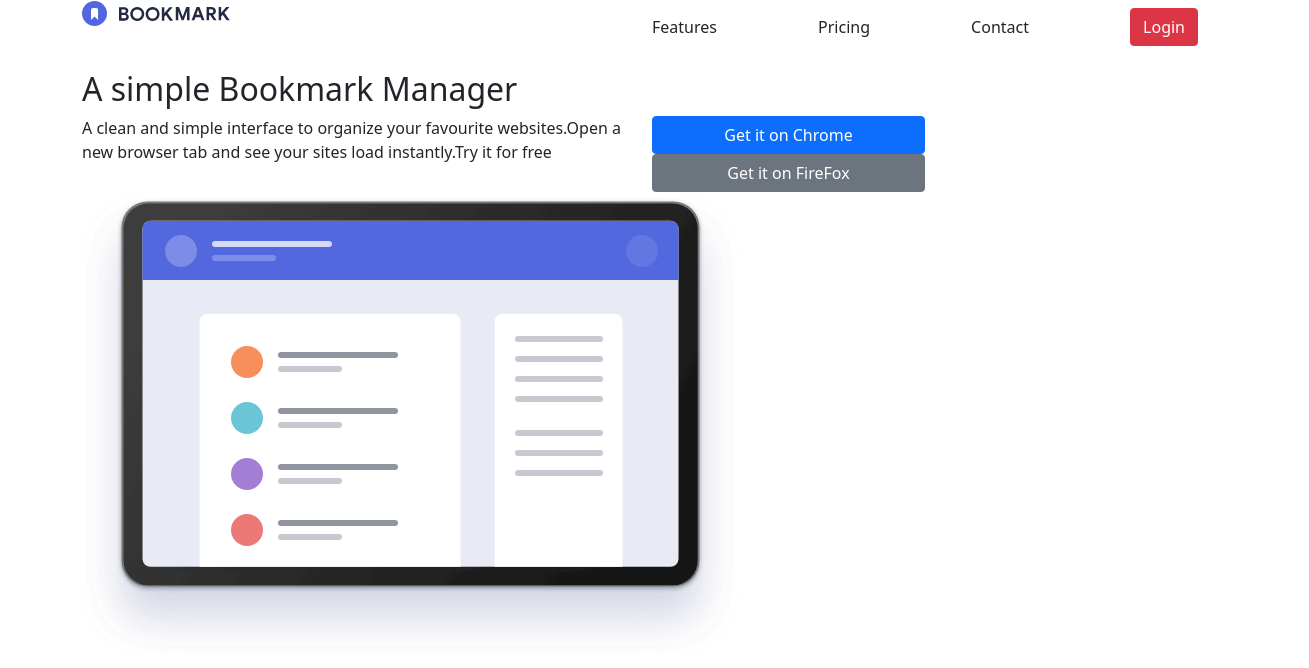
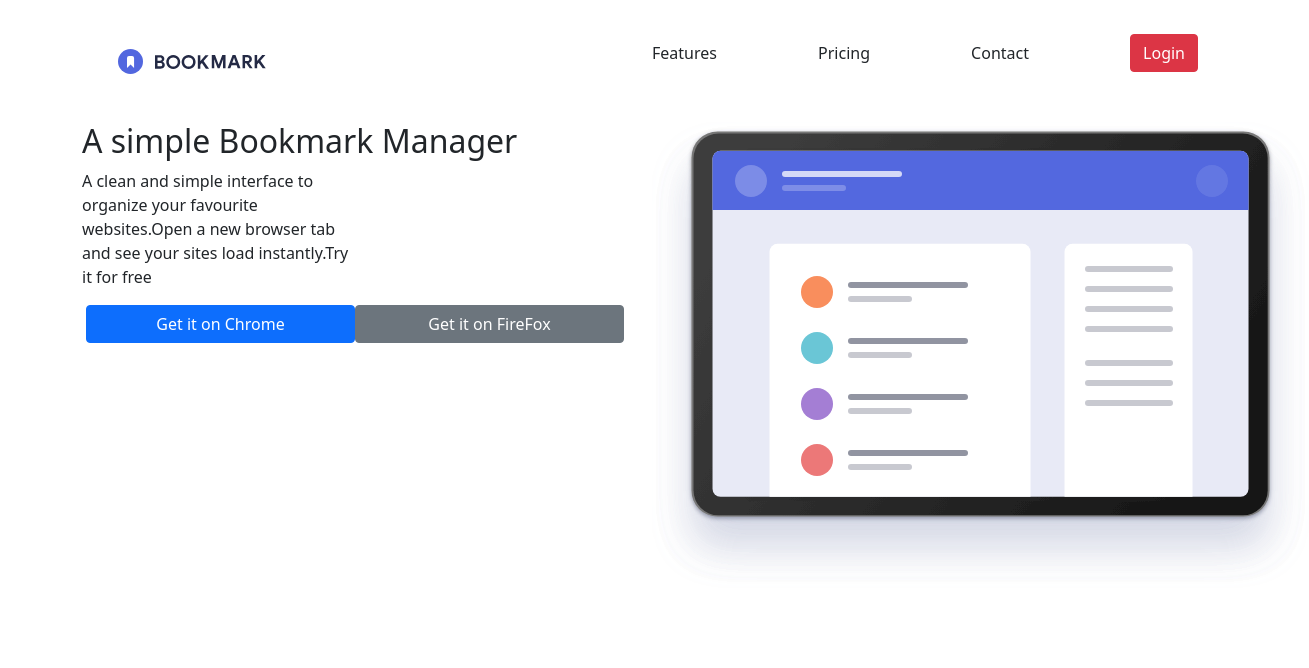
Before and after one commit to AgusCC/Spring-2, a website: page index.html in a window 1280 px wide. Shown: the whole page, 1309 px wide, since content can reach past the window. Drawn offline with Linux system fonts and the light colour scheme.

Commit message:
ejercicio 1

```diff
--- a/index.html
+++ b/index.html
@@ -11,7 +11,7 @@
    <header>
      <nav class="container flex-items-center">
       <div class="row">
-        <div class="col-12 col-sm-6  "><img src="./Imagenes/logo-bookmark.svg" alt=""></div>
+        <div class="col-12 col-sm-6 p-5 "><img src="./Imagenes/logo-bookmark.svg" alt=""></div>
         <ul class=" navbar flex justify-items-center col-12  col-sm-6  list-unstyled">
           <li>Features</li>
           <li>Pricing</li>
@@ -24,17 +24,19 @@
   <section>
     <div class="container flex-wrap d-flex justify-content-start  align-items-start ">
       <div class="row row-cols-2">
+        <div class="col-12 col-sm-6  col-md-6">
           <h2 class="col-12 col-sm-12 d-flex align-items-start  justify-content-md-start ">
               A simple Bookmark Manager
             </h2>
             <p class="col-12 col-sm-6 d-flex align-items-start  justify-content-md-start  ">
               A clean and simple interface to organize your favourite websites.Open a new browser tab and see your sites load instantly.Try it for free
             </p>
-        <div>
+              <div class="d-flex align-items-start m-1">
                <button type="button" class="btn btn-primary col-3 col-sm-6   ">Get it on Chrome</button>
                <button type="button" class="btn btn-secondary col-3 col-sm-6  ">Get it on FireFox</button>
              </div>
-        <div class="col-3">
+          </div>
+          <div class="class  m-0 d-flex col-12 col-sm-6 col-md-6 .img-fluid">
               <img src="./Imagenes/illustration-hero.svg" class="" alt="">
           </div>
       </div>
```
Lines whose indentation alone changed are shown as unchanged.
